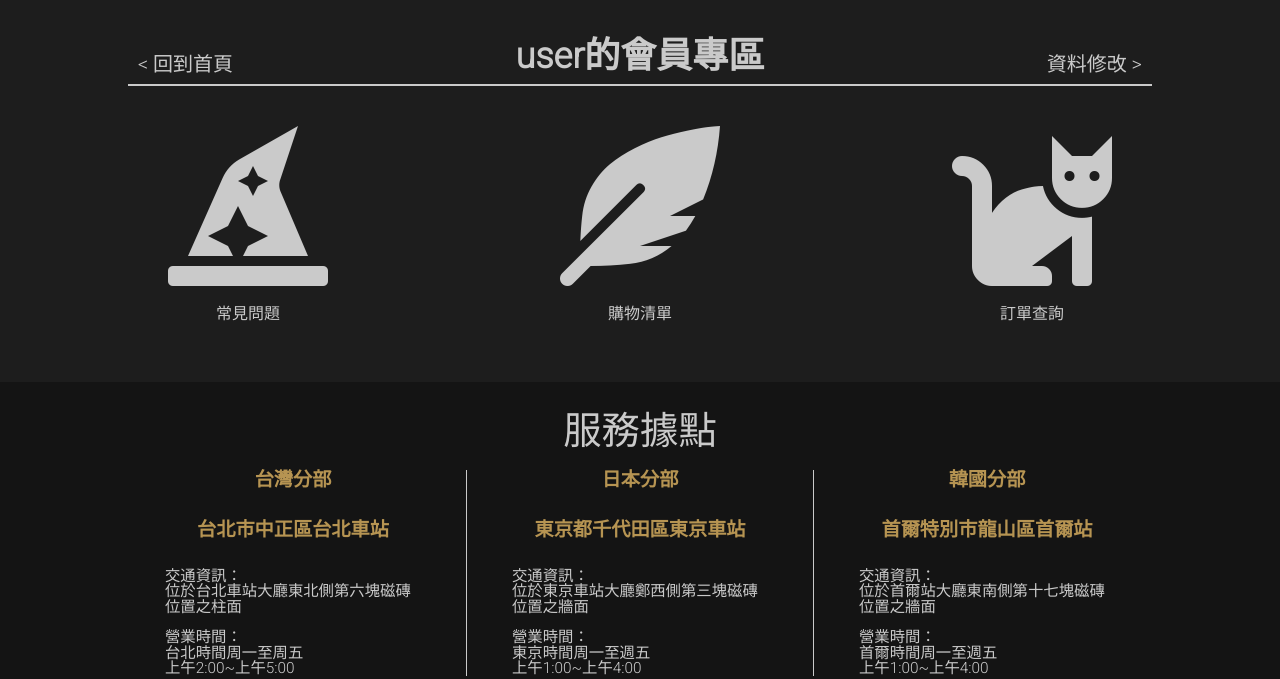
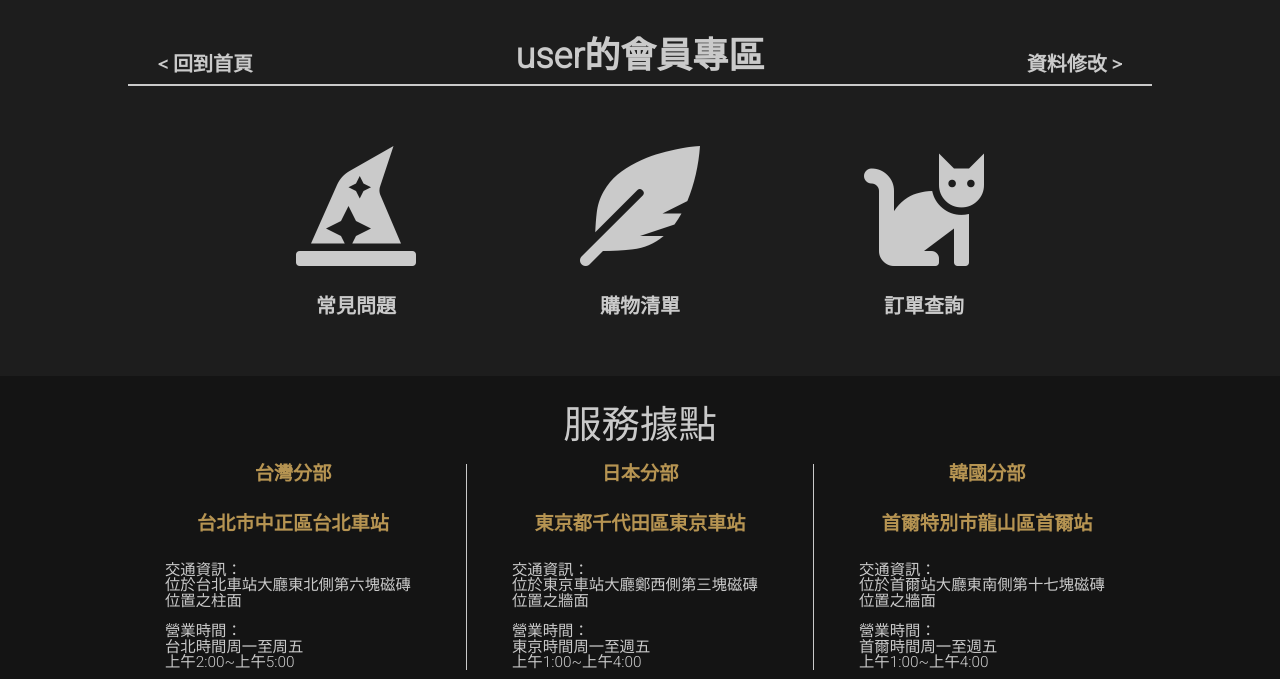
Before and after one commit to SYdni-31/TFD105-16-personal, a plain HTML site: page usercenter.html in a window 1280 px wide. Shown: the part 202-881 px from the top of the page. Drawn offline with nearby package versions, Linux system fonts and the light colour scheme.

Commit message:
change usercenter font

```diff
--- a/css/usercenter.css
+++ b/css/usercenter.css
@@ -12,7 +12,7 @@
     justify-content: space-between;
     align-items: flex-end;
     margin: 30px 10vw;
-    padding: 10px;
+    padding: 10px 30px;
     border-bottom: 2px solid #cacaca;
 }
 .username h3{
@@ -23,15 +23,16 @@
     text-decoration: none;
     color: #cacaca;
     font-size: 20px;
+    font-weight: bold;
     transition: .5s;
 }
 .username a:hover{
-    color: #B69452;;
+    color: #B69452;
 }
 /* ========按鈕區塊======== */
 .userbutton{
     display: block;
-    width: 80%;
+    width: 60%;
     margin: 0 auto;
 }
 .userbutton ul{
@@ -42,11 +43,13 @@
     text-decoration: none;
     color: #cacaca;
     text-align: center;
+    font-size: 20px;
+    font-weight: bold;
     transition: .5s;
 }
 .userbutton li a i{
-    font-size: 160px;
-    margin: 10px 40px 20px;
+    font-size: 120px;
+    margin: 30px 40px;
 }
 .userbutton li a:hover{
     color: #B69452;
```
